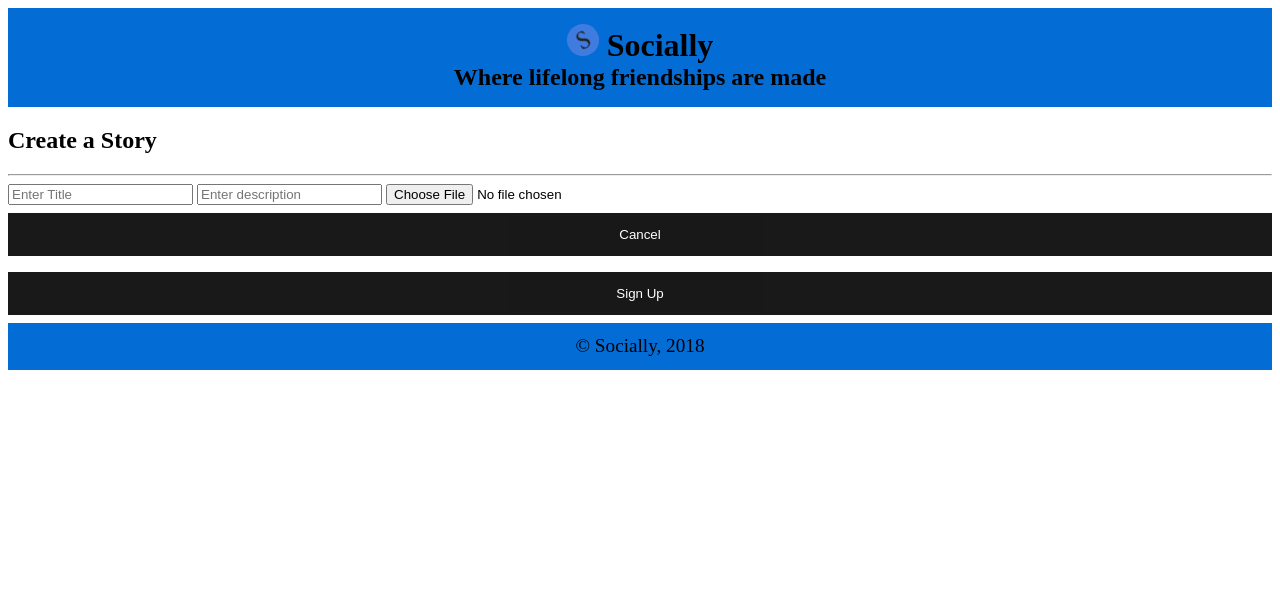
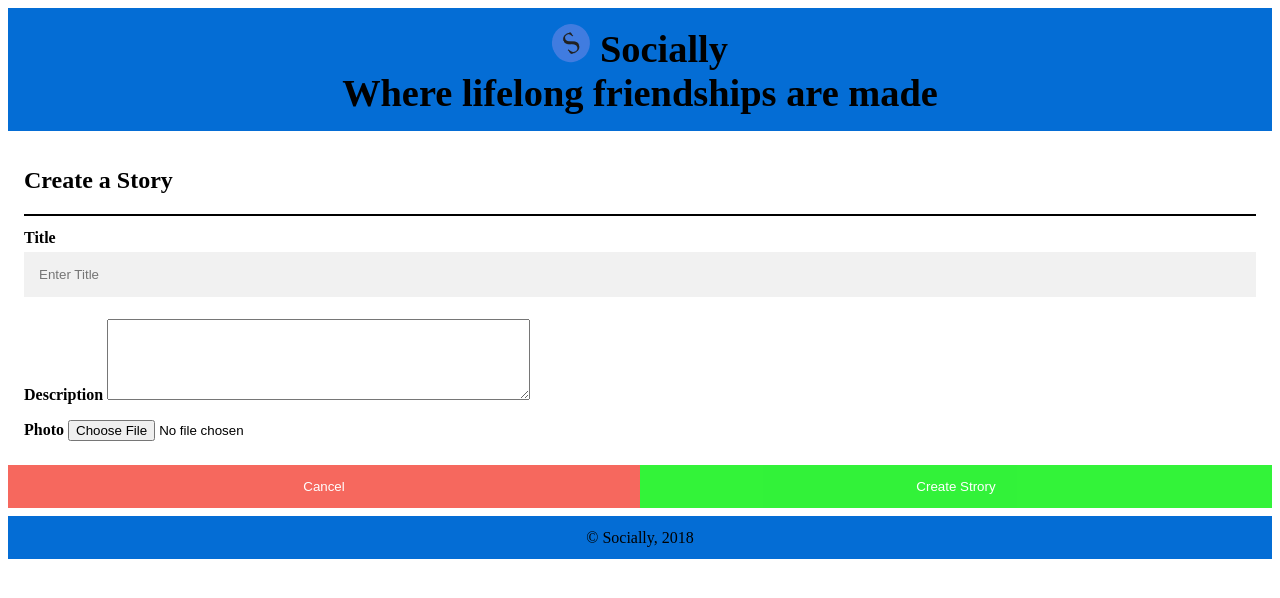
Before and after one commit to cfa911/FEUP-LTW, a PHP site: page /create.php in a window 1280 px wide. Shown: the top 598 px of the page. Run offline with PHP 8.4, Linux system fonts and the light colour scheme.

Commit message:
Css update

```diff
--- a/create.php
+++ b/create.php
@@ -5,9 +5,8 @@
     <title>Socially</title>
     <meta charset="UTF-8">
     <link href="css/style.css" rel="stylesheet">
-    <link href="css/layout.css" rel="stylesheet">
+    <link href="css/forms.css" rel="stylesheet">
     <link href="https://fonts.googleapis.com/css?family=Pacifico" rel="stylesheet">
-    <!--<link href="forms.css" rel="stylesheet">-->
 </head>
 
 <body>
@@ -25,15 +24,24 @@
             <div class="container">
                 <h1>Create a Story</h1>
                 <hr>
-                <input type="text" placeholder="Enter Title" name="title" required>
-                <input type="text" placeholder="Enter description" name="description" required>
+
+                <label for="Title"><b>Title</b></label>
+                <input type="text" placeholder="Enter Title" name="userntitleame" required>
+
+                <label for="Description">
+                    <b>Description</b>
+                    <textarea name="description" rows="5" cols="50" > </textarea>
+                </label>
+
+                <p></p>
+                <label for="file"><b>Photo</b></label>
                 <input type="file" placeholder="Select Photo" name="file" id="file">
             </div>
             <div class="clearfix">
                 <a href="index.php">
                     <button type="button" class="cancelbtn">Cancel</button>
                 </a>
-                <button type="submit" class="signupbtn">Sign Up</button>
+                <button type="submit" class="signupbtn">Create Strory</button>
             </div>
         </form>
     </section>
--- a/css/forms.css
+++ b/css/forms.css
@@ -16,8 +16,8 @@ input[type=text]:focus, input[type=password]:focus {
 }
 
 hr {
-  border: 1px solid #f1f1f1;
-  margin-bottom: 25px;
+  border: 1px solid #000000;
+  margin-bottom: 1vw;
 }
 
 /* Set a style for all buttons */
@@ -29,6 +29,7 @@ button {
   border: none;
   cursor: pointer;
   width: 100%;
+  height: 100%;
   opacity: 0.8;
 }
 
--- a/css/style.css
+++ b/css/style.css
@@ -9,6 +9,7 @@ body > header {
 body > header h1, body > header h2{
     margin: 0;
     text-align: center;
+    font-size: 3vw;
 }
 
 body > header a, h2 {
@@ -118,7 +119,7 @@ body > footer p{
     text-align: center;
     color: rgb(0, 0, 0);
     text-decoration: none;
-    font-size: 120%
+    font-size: 3vw%
 }
 
 button {
```
Also changed, not shown: css/story.css (added).
